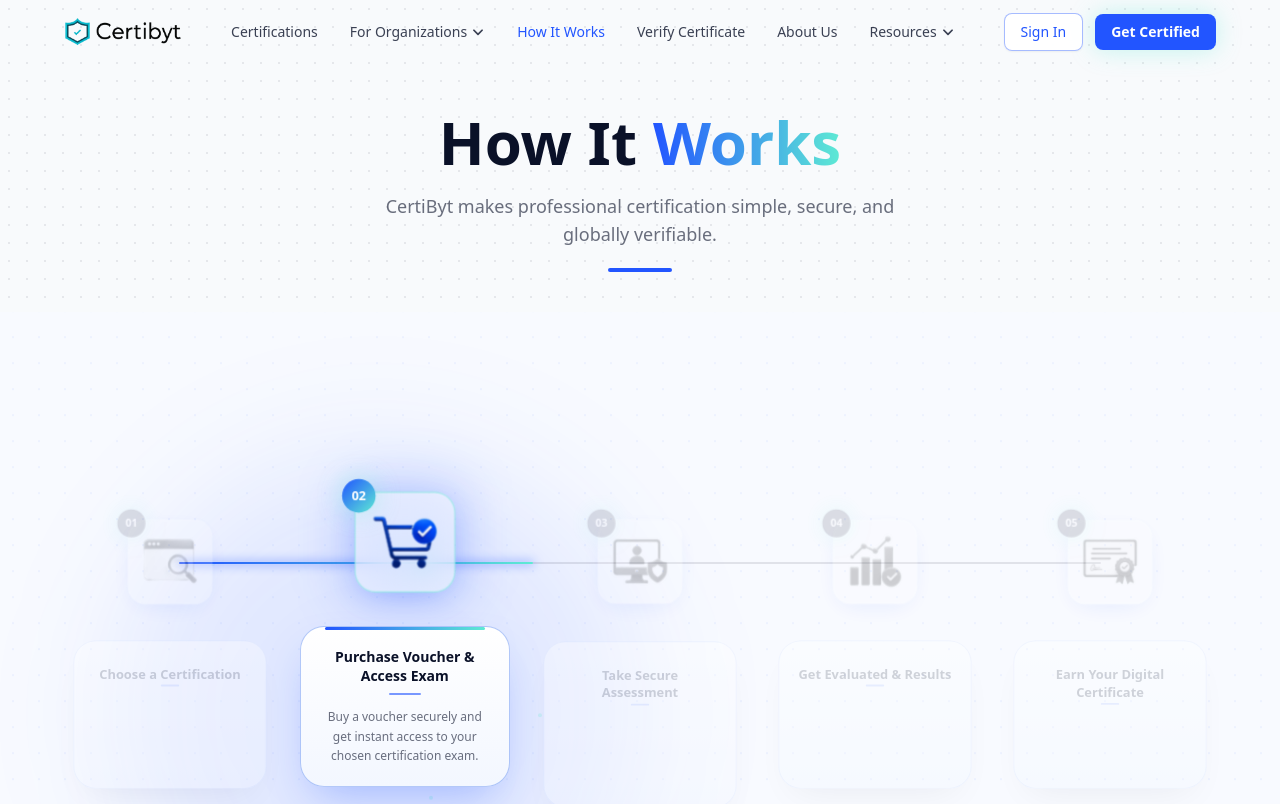
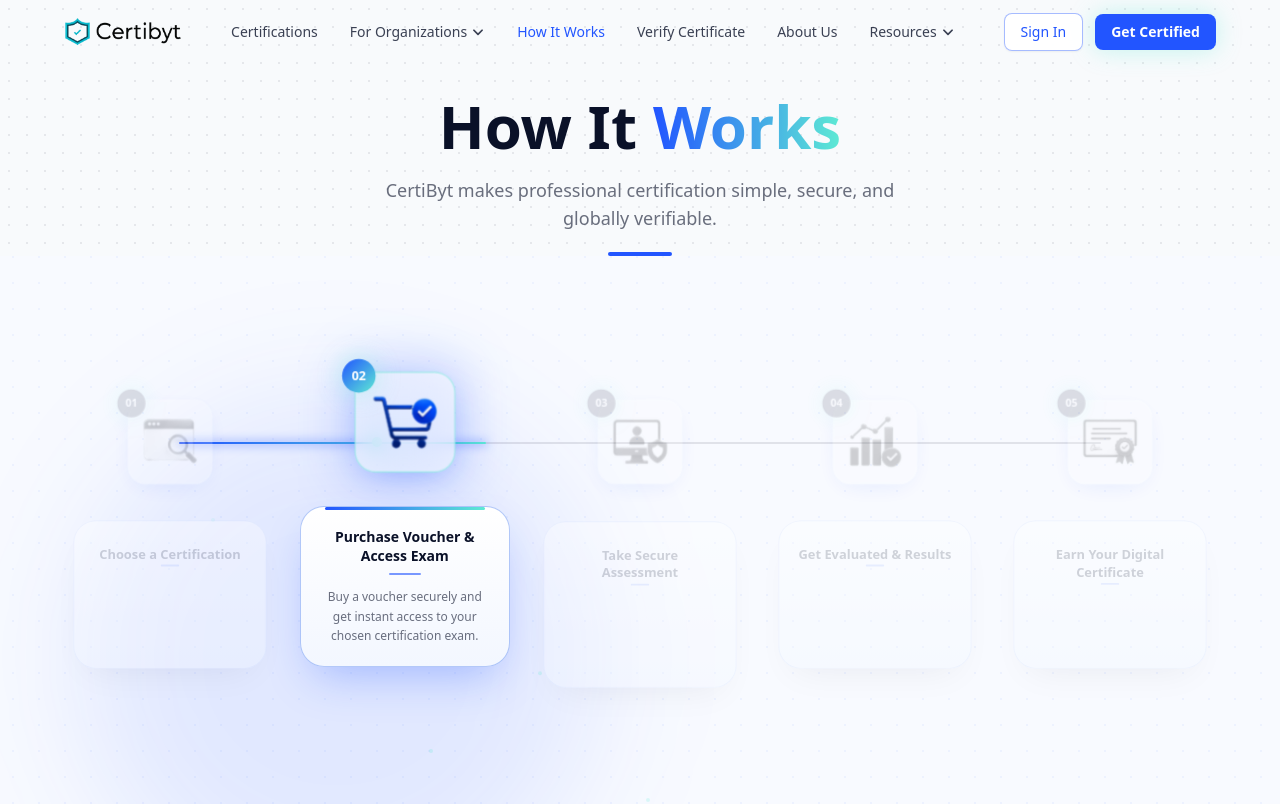
Before and after one commit to Aman-0402/certi-frontend, a React (Vite) app: page /how-it-works in a window 1280 px wide. Shown: the top 804 px of the page. Built offline with nearby package versions, Linux system fonts and the light colour scheme.

Commit message:
Further tighten How It Works hero-to-journey gap
pb-10 -> pb-0 on the hero, pb-24 -> pb-56 on the sticky journey's
centered flex column (shifts the vertically-centered row up, not
down -- extra bottom padding in a centered flex pushes content
upward). Combined reduction is well over 50px.

```diff
--- a/src/components/howItWorks/JourneyHero.tsx
+++ b/src/components/howItWorks/JourneyHero.tsx
@@ -15,7 +15,7 @@
           color: '#0a1128',
         }}
       />
-      <div className="relative mx-auto max-w-[1600px] px-6 pb-10 pt-28 text-center sm:px-10 lg:px-16">
+      <div className="relative mx-auto max-w-[1600px] px-6 pb-0 pt-24 text-center sm:px-10 lg:px-16">
         <h1 className="flex flex-wrap items-center justify-center gap-x-4 overflow-hidden text-5xl font-extrabold sm:text-6xl">
           <motion.span
             initial={{ y: 70, opacity: 0, filter: 'blur(10px)' }}
--- a/src/components/howItWorks/JourneyScroll.tsx
+++ b/src/components/howItWorks/JourneyScroll.tsx
@@ -174,7 +174,7 @@
 
   return (
     <div ref={containerRef} className="relative" style={{ height: '360vh' }}>
-      <div className="sticky top-0 flex h-screen flex-col items-center justify-center overflow-hidden bg-[#F8FAFF] pb-24">
+      <div className="sticky top-0 flex h-screen flex-col items-center justify-center overflow-hidden bg-[#F8FAFF] pb-56">
         <BackgroundLayers scrollYProgress={scrollYProgress} />
 
         <div className="relative mx-auto w-full max-w-[1600px] px-16">
```
